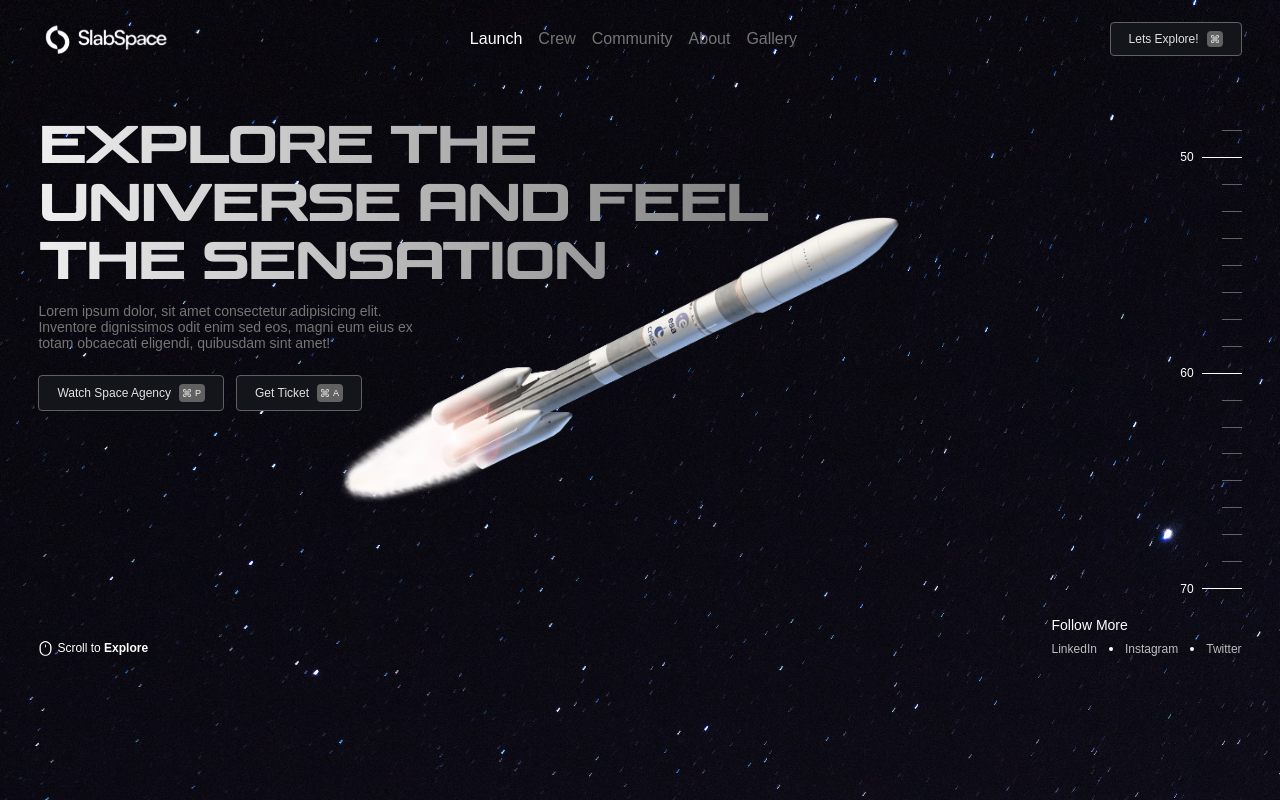
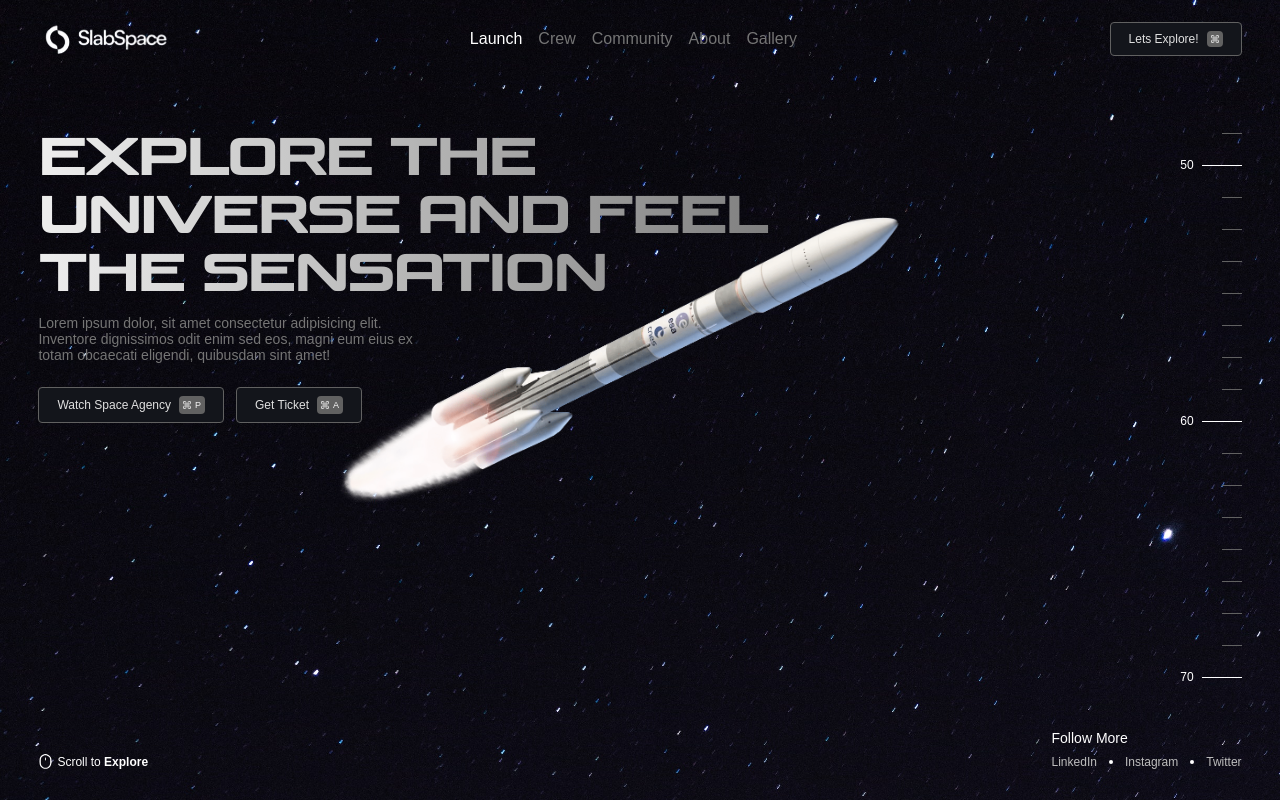
Before and after one commit to diuliano-vargas-silveira/slab-space, a React (Create React App) app: page / in a window 1280 px wide. Built offline with nearby package versions, Linux system fonts and the light colour scheme.

Commit message:
resposivity in website

```diff
--- a/src/ui/screens/explore/explore.style.scss
+++ b/src/ui/screens/explore/explore.style.scss
@@ -45,14 +45,14 @@
     &__astronaut {
       position: absolute;
       top: 240px;
-      right: 25%;
+      right: 34%;
 
       height: 300px;
     }
 
     &__image {
       position: absolute;
-      top: -280px;
+      width: 40%;
       right: -9%;
     }
 
--- a/src/ui/screens/moon/moon.style.scss
+++ b/src/ui/screens/moon/moon.style.scss
@@ -27,6 +27,10 @@
 
   &__section {
     margin-top: 400px;
+    height: 78vh;
+    display: flex;
+    align-items: flex-end;
+
     &__image {
       position: absolute;
       z-index: 1;
@@ -45,7 +49,6 @@
       align-items: center;
 
       width: 100%;
-      margin-top: 600px;
     }
 
     &__title {
@@ -64,7 +67,7 @@
     justify-content: space-between;
 
     width: 100%;
-    margin-top: 120px;
+    margin-top: 15%;
     color: map-get($grey, 400);
 
     &__links {
@@ -82,4 +85,44 @@
       font-weight: 400;
     }
   }
+
+  @media (max-width: 1780px) {
+    &__section {
+      height: 70vh;
+    }
+  }
+
+  @media (max-width: 1550px) {
+    &__section {
+      height: 62vh;
+    }
+  }
+
+  @media (max-width: 1550px) {
+    &__section {
+      height: 62vh;
+    }
+  }
+
+  @media (max-width: 1340px) {
+    &__section {
+      height: 58vh;
+    }
+  }
+
+  @media (max-width: 1220px) {
+    &__section {
+      height: 53vh;
+    }
+  }
+
+  @media (max-width: 1080px) {
+    &__section {
+      height: 51vh;
+    }
+
+    &__footer {
+      margin-top: 12%;
+    }
+  }
 }
--- a/src/ui/screens/presentation/presentation.screen.jsx
+++ b/src/ui/screens/presentation/presentation.screen.jsx
@@ -33,6 +33,7 @@ const Presentation = () => {
 
   return (
     <section className="t-start-page__presentation">
+      <section className="t-start-page__text">
         <h2 className="t-start-page__presentation__title">
           EXPLORE THE UNIVERSE AND FEEL THE SENSATION
         </h2>
@@ -52,6 +53,7 @@ const Presentation = () => {
             Get Ticket
           </Button>
         </div>
+      </section>
       <SocialInformations />
 
       <img
--- a/src/ui/screens/presentation/presentation.style.scss
+++ b/src/ui/screens/presentation/presentation.style.scss
@@ -5,7 +5,14 @@
 .t-start-page__presentation {
   position: relative;
   z-index: 1;
-  padding-top: 60px;
+  padding-top: 6%;
+
+  height: 90vh;
+  width: 100%;
+
+  display: flex;
+  flex-direction: column;
+  justify-content: space-between;
 
   &__title {
     @include default-title-style();
@@ -48,7 +55,6 @@
   }
 
   &__infos {
-    padding-top: 17%;
     padding-bottom: 8px;
     display: flex;
 
```
Lines whose indentation alone changed are shown as unchanged.
